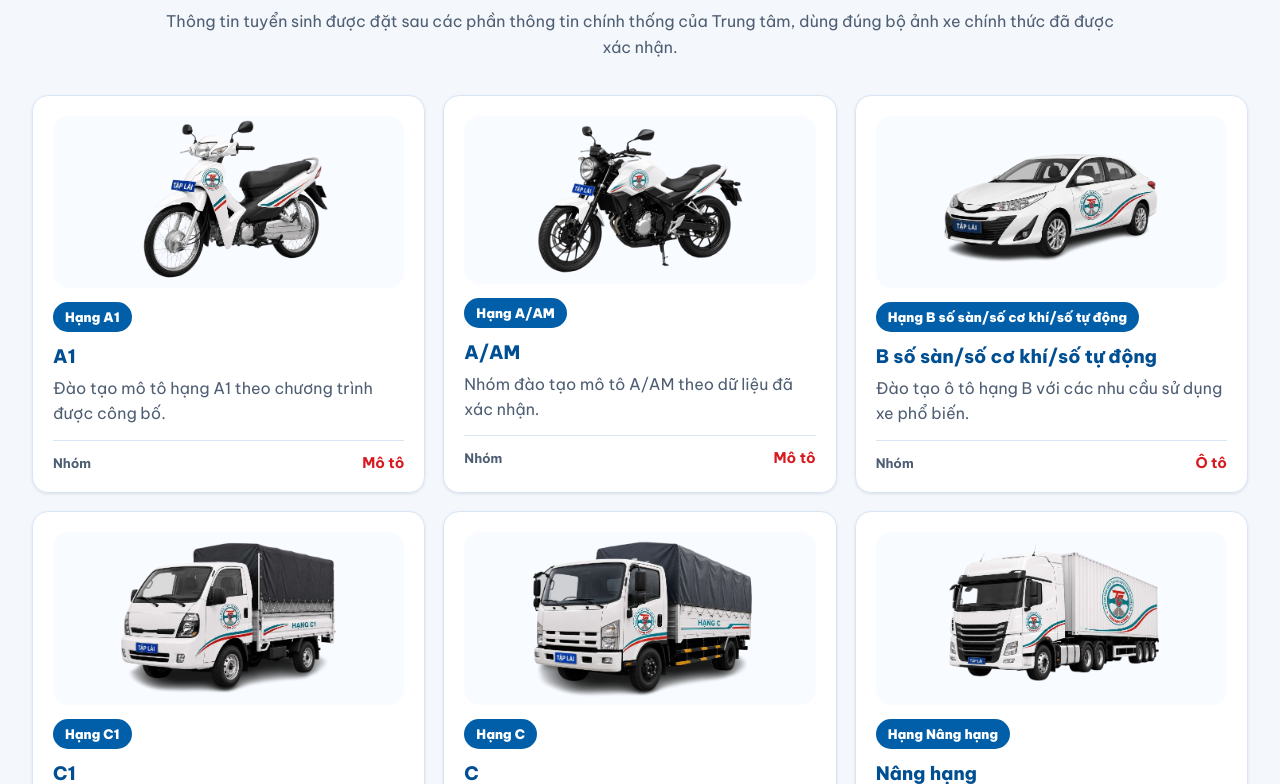
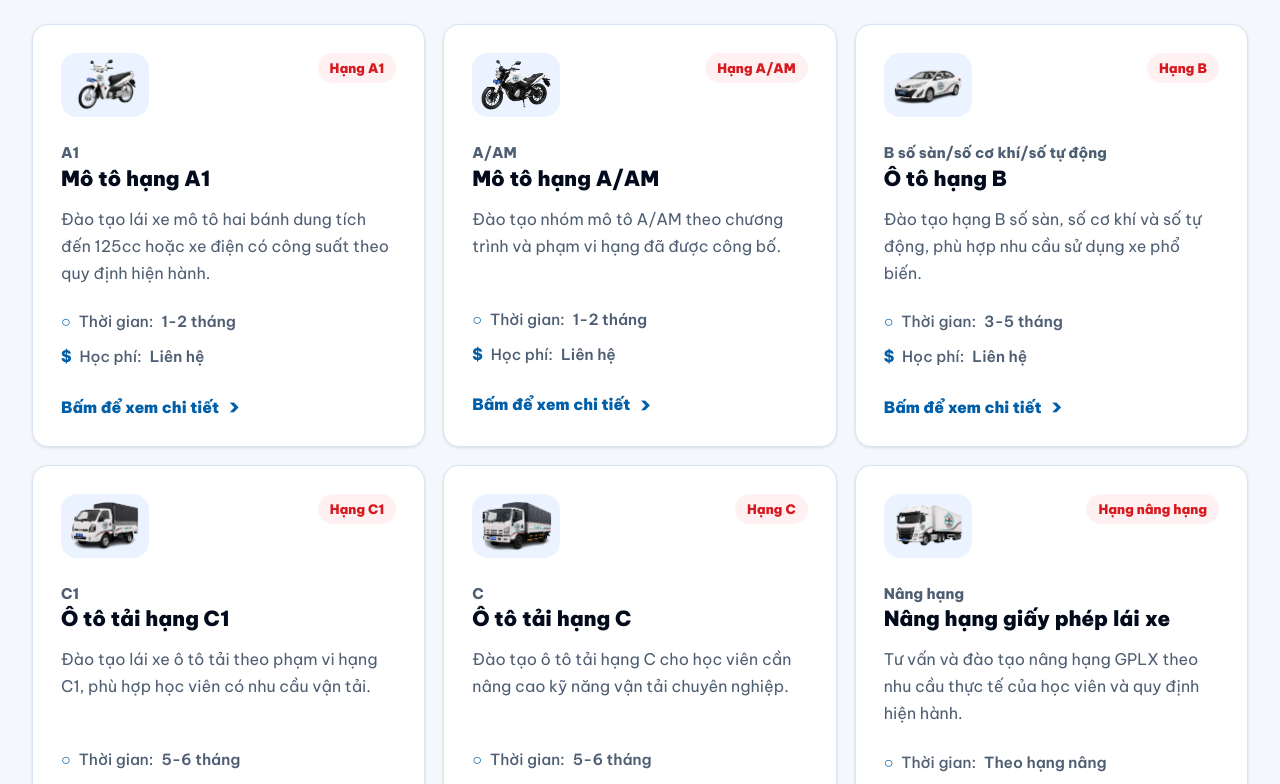
Before and after one commit to iamthais2hag/WebSite-TTDTLXCGDB-ThanhCong, a React (Vite) app in the folder client/: page / in a window 1280 px wide. Shown: the part 3496-4280 px from the top of the page. Built offline with nearby package versions, Linux system fonts and the light colour scheme; no server answers.

Commit message:
Can chinh muc tuyen sinh

```diff
--- a/client/src/App.css
+++ b/client/src/App.css
@@ -702,12 +702,17 @@ input {
 .training-grid {
   display: grid;
   grid-template-columns: repeat(3, minmax(0, 1fr));
-  gap: 22px;
+  gap: 24px;
 }
 
 .training-card {
   min-height: 100%;
-  padding: 22px;
+  position: relative;
+  display: flex;
+  flex-direction: column;
+  padding: 30px;
+  border: 1px solid var(--border-soft);
+  background: var(--surface);
   transition:
     border-color 160ms ease,
     box-shadow 160ms ease,
@@ -720,20 +725,32 @@ input {
   transform: translateY(-2px);
 }
 
+.training-card__top {
+  display: flex;
+  align-items: flex-start;
+  justify-content: space-between;
+  gap: 16px;
+  margin-bottom: 24px;
+}
+
 .training-card__media {
-  min-height: 178px;
-  margin-bottom: 16px;
+  width: 88px;
+  height: 64px;
+  min-height: 0;
+  margin: 0;
   display: flex;
   align-items: center;
   justify-content: center;
-  border-radius: 22px;
-  background: linear-gradient(145deg, #ffffff 0%, #edf4ff 100%);
+  flex: 0 0 auto;
+  border-radius: 14px;
+  background: #eaf3ff;
 }
 
 .training-card__media img {
   display: block;
-  width: min(100%, 230px);
+  width: min(100%, 78px);
   max-width: 100%;
+  max-height: 54px;
   height: auto;
   object-fit: contain;
 }
@@ -742,46 +759,96 @@ input {
   display: inline-flex;
   align-items: center;
   min-height: 30px;
-  margin-bottom: 12px;
+  margin: 0;
   padding: 5px 12px;
   border-radius: 999px;
-  color: var(--surface);
-  background: var(--brand-blue);
+  color: var(--brand-red);
+  background: #fff1f1;
   font-size: 0.82rem;
   font-weight: 900;
+  white-space: nowrap;
+}
+
+.training-card__group-name {
+  margin: 0 0 12px;
+  color: var(--brand-blue);
+  font-size: 0.92rem;
+  font-weight: 800;
+  line-height: 1.3;
 }
 
 .training-card h3 {
-  margin: 0 0 8px;
-  color: var(--brand-blue-dark);
-  font-size: 1.18rem;
+  margin: 0 0 14px;
+  color: #020b1c;
+  font-size: clamp(1.34rem, 1.6vw, 1.58rem);
+  font-weight: 900;
+  line-height: 1.25;
 }
 
 .training-card p {
   margin: 0;
   color: var(--text-muted);
-  line-height: 1.62;
-}
-
-.training-card__meta {
+  line-height: 1.72;
+}
+
+.training-card__summary {
+  min-height: 86px;
+  font-size: 1rem;
+}
+
+.training-card__details {
+  display: grid;
+  gap: 8px;
+  margin-top: 22px;
+}
+
+.training-card__detail {
   display: flex;
-  align-items: center;
-  justify-content: space-between;
-  gap: 12px;
-  margin-top: 18px;
-  padding-top: 16px;
-  border-top: 1px solid var(--border-soft);
-}
-
-.training-card__meta span {
+  align-items: baseline;
+  gap: 8px;
+  font-size: 0.96rem;
+}
+
+.training-card__detail::before {
+  flex: 0 0 auto;
+  color: var(--brand-blue);
+  font-size: 1rem;
+  font-weight: 900;
+}
+
+.training-card__detail--time::before {
+  content: "○";
+}
+
+.training-card__detail--fee::before {
+  content: "$";
+}
+
+.training-card__detail span {
   color: var(--text-muted);
-  font-size: 0.82rem;
-  font-weight: 700;
-}
-
-.training-card__meta strong {
-  color: var(--brand-red);
-  font-size: 0.92rem;
+  font-weight: 500;
+}
+
+.training-card__detail strong {
+  color: var(--text-muted);
+  font-weight: 600;
+}
+
+.training-card__link {
+  display: inline-flex;
+  align-items: center;
+  gap: 10px;
+  width: fit-content;
+  margin-top: 26px;
+  color: var(--brand-blue);
+  font-size: 0.98rem;
+  font-weight: 900;
+  line-height: 1.3;
+}
+
+.training-card__link span {
+  font-size: 1.35rem;
+  line-height: 1;
 }
 
 .site-footer {
@@ -1594,28 +1661,29 @@ input {
 }
 
 .training-card {
-  padding: 20px;
+  padding: 28px;
 }
 
 .training-card__media {
-  min-height: 168px;
-  margin-bottom: 14px;
+  width: 88px;
+  height: 64px;
+  min-height: 0;
+  margin: 0;
   border-radius: 16px;
-  background: #f8fbff;
+  background: #eaf3ff;
 }
 
 .training-card h3 {
-  font-size: 1.16rem;
-  font-weight: 800;
+  font-size: clamp(1.3rem, 1.55vw, 1.52rem);
+  font-weight: 900;
 }
 
 .training-card p {
-  line-height: 1.55;
-}
-
-.training-card__meta {
-  margin-top: 14px;
-  padding-top: 12px;
+  line-height: 1.68;
+}
+
+.training-card__summary {
+  min-height: 78px;
 }
 
 @media (min-width: 1180px) {
--- a/client/src/pages/EnrollmentPage.tsx
+++ b/client/src/pages/EnrollmentPage.tsx
@@ -8,70 +8,101 @@ import nhImage from "../assets/nh.png";
 const trainingGroups = [
   {
     image: a1Image,
+    badge: "Hạng A1",
     name: "A1",
-    summary: "Đào tạo mô tô hạng A1 theo chương trình được công bố.",
-    meta: "Mô tô",
+    title: "Mô tô hạng A1",
+    summary:
+      "Đào tạo lái xe mô tô hai bánh dung tích đến 125cc hoặc xe điện có công suất theo quy định hiện hành.",
+    duration: "1-2 tháng",
   },
   {
     image: amImage,
+    badge: "Hạng A/AM",
     name: "A/AM",
-    summary: "Nhóm đào tạo mô tô A/AM theo dữ liệu đã xác nhận.",
-    meta: "Mô tô",
+    title: "Mô tô hạng A/AM",
+    summary: "Đào tạo nhóm mô tô A/AM theo chương trình và phạm vi hạng đã được công bố.",
+    duration: "1-2 tháng",
   },
   {
     image: bImage,
+    badge: "Hạng B",
     name: "B số sàn/số cơ khí/số tự động",
-    summary: "Đào tạo ô tô hạng B với các nhu cầu sử dụng xe phổ biến.",
-    meta: "Ô tô",
+    title: "Ô tô hạng B",
+    summary:
+      "Đào tạo hạng B số sàn, số cơ khí và số tự động, phù hợp nhu cầu sử dụng xe phổ biến.",
+    duration: "3-5 tháng",
   },
   {
     image: c1Image,
+    badge: "Hạng C1",
     name: "C1",
-    summary: "Đào tạo ô tô tải hạng C1 theo quy định hiện hành.",
-    meta: "Ô tô tải",
+    title: "Ô tô tải hạng C1",
+    summary:
+      "Đào tạo lái xe ô tô tải theo phạm vi hạng C1, phù hợp học viên có nhu cầu vận tải.",
+    duration: "5-6 tháng",
   },
   {
     image: cImage,
+    badge: "Hạng C",
     name: "C",
-    summary: "Đào tạo ô tô tải hạng C cho nhu cầu vận tải chuyên nghiệp.",
-    meta: "Ô tô tải",
+    title: "Ô tô tải hạng C",
+    summary: "Đào tạo ô tô tải hạng C cho học viên cần nâng cao kỹ năng vận tải chuyên nghiệp.",
+    duration: "5-6 tháng",
   },
   {
     image: nhImage,
+    badge: "Hạng nâng hạng",
     name: "Nâng hạng",
-    summary: "Tư vấn và đào tạo nâng hạng theo điều kiện từng hồ sơ.",
-    meta: "GPLX",
+    title: "Nâng hạng giấy phép lái xe",
+    summary: "Tư vấn và đào tạo nâng hạng GPLX theo nhu cầu thực tế của học viên và quy định hiện hành.",
+    duration: "Theo hạng nâng",
   },
 ] as const;
 
 export function EnrollmentPage() {
   return (
-    <section className="page-section page-section--band enrollment-section" id="tuyen-sinh" aria-labelledby="enrollment-title">
+    <section
+      className="page-section page-section--band enrollment-section"
+      id="tuyen-sinh"
+      aria-labelledby="enrollment-title"
+    >
       <div className="section-hero">
         <div className="section-hero__inner">
-          <p className="section-eyebrow">Tuyển sinh</p>
-          <h2 id="enrollment-title">Các nhóm đào tạo</h2>
+          <h2 id="enrollment-title">Các hạng đào tạo</h2>
           <p>
-            Thông tin tuyển sinh được đặt sau các phần thông tin chính thống của
-            Trung tâm, dùng đúng bộ ảnh xe chính thức đã được xác nhận.
+            Trung tâm đào tạo đầy đủ các hạng giấy phép lái xe theo quy định, hỗ trợ tư vấn lộ
+            trình học phù hợp với từng học viên.
           </p>
         </div>
       </div>
 
       <div className="section-body">
-        <div className="training-grid" aria-label="Danh sách nhóm đào tạo">
+        <div className="training-grid" aria-label="Danh sách hạng đào tạo">
           {trainingGroups.map((group) => (
             <article className="training-card" key={group.name}>
-              <div className="training-card__media">
-                <img src={group.image} alt="" />
+              <div className="training-card__top">
+                <div className="training-card__media">
+                  <img src={group.image} alt="" />
+                </div>
+                <span className="training-card__badge">{group.badge}</span>
               </div>
-              <span className="training-card__badge">Hạng {group.name}</span>
-              <h3>{group.name}</h3>
-              <p>{group.summary}</p>
-              <div className="training-card__meta">
-                <span>Nhóm</span>
-                <strong>{group.meta}</strong>
+              <p className="training-card__group-name">{group.name}</p>
+              <h3>{group.title}</h3>
+              <p className="training-card__summary">{group.summary}</p>
+              <div className="training-card__details" aria-label={`Thông tin ${group.name}`}>
+                <p className="training-card__detail training-card__detail--time">
+                  <span>Thời gian:</span>
+                  <strong>{group.duration}</strong>
+                </p>
+                <p className="training-card__detail training-card__detail--fee">
+                  <span>Học phí:</span>
+                  <strong>Liên hệ</strong>
+                </p>
               </div>
+              <a className="training-card__link" href="#tuyen-sinh">
+                Bấm để xem chi tiết
+                <span aria-hidden="true">›</span>
+              </a>
             </article>
           ))}
         </div>
```
Also changed, not shown: 1 other file (tests, documents, lock files or other folders).
